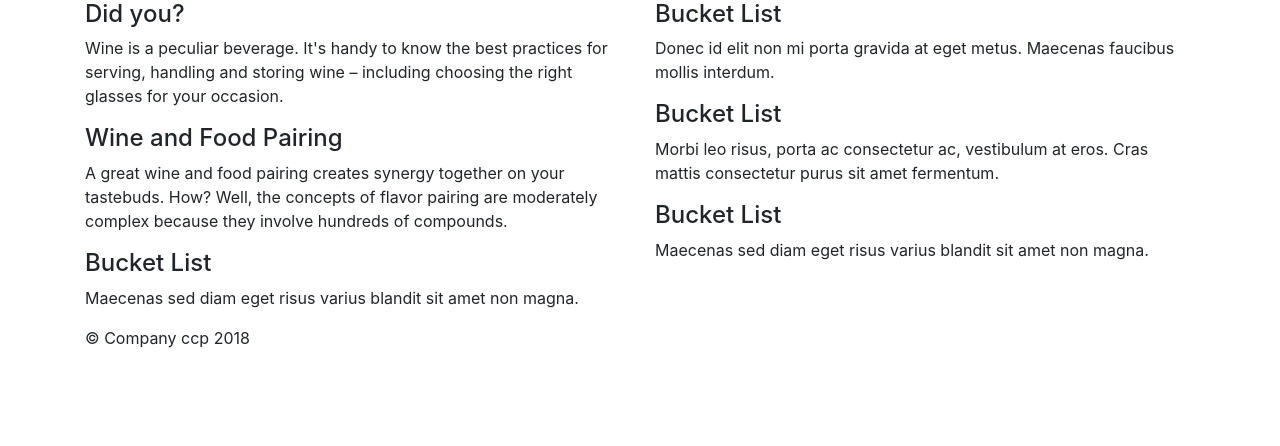
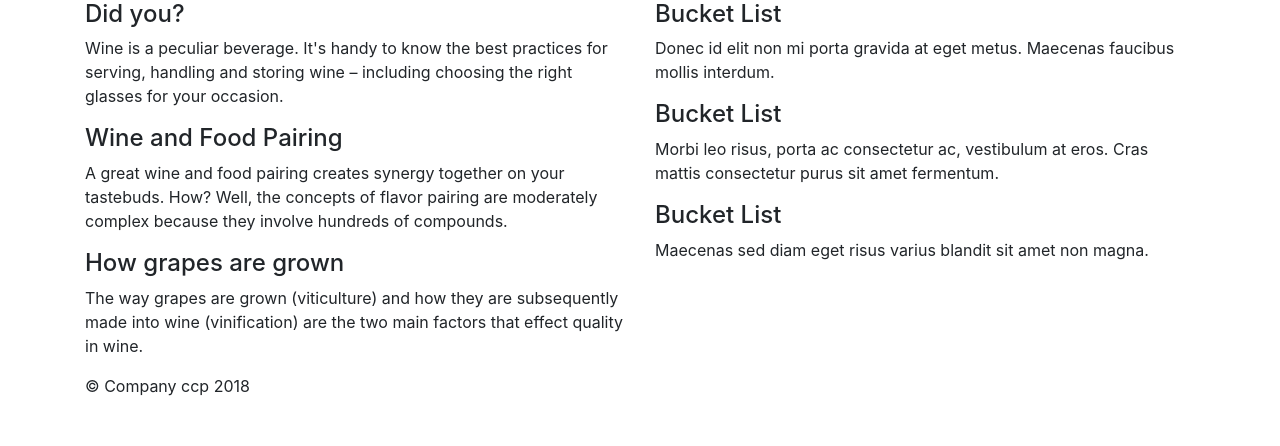
Before and after one commit to ccpintoiu/wine-quality-prediction, a Flask app: page / in a window 1280 px wide. Shown: the part 354-800 px from the top of the page. Run offline with Flask 2, Linux system fonts and the light colour scheme; some libraries are stand-ins or nearby versions.

Commit message:
Update index.html

```diff
--- a/gcp_app_engine/templates/index.html
+++ b/gcp_app_engine/templates/index.html
@@ -53,8 +53,8 @@
                 <h4>Wine and Food Pairing</h4>
                 <p>A great wine and food pairing creates synergy together on your tastebuds. How? Well, the concepts of flavor pairing are moderately complex because they involve hundreds of compounds.</p>
 
-                <h4>Bucket List</h4>
-                <p>Maecenas sed diam eget risus varius blandit sit amet non magna.</p>
+                <h4>How grapes are grown</h4>
+                <p>The way grapes are grown (viticulture) and how they are subsequently made into wine (vinification) are the two main factors that effect quality in wine.</p>
             </div>
 
             <div class="col-lg-6">
```
